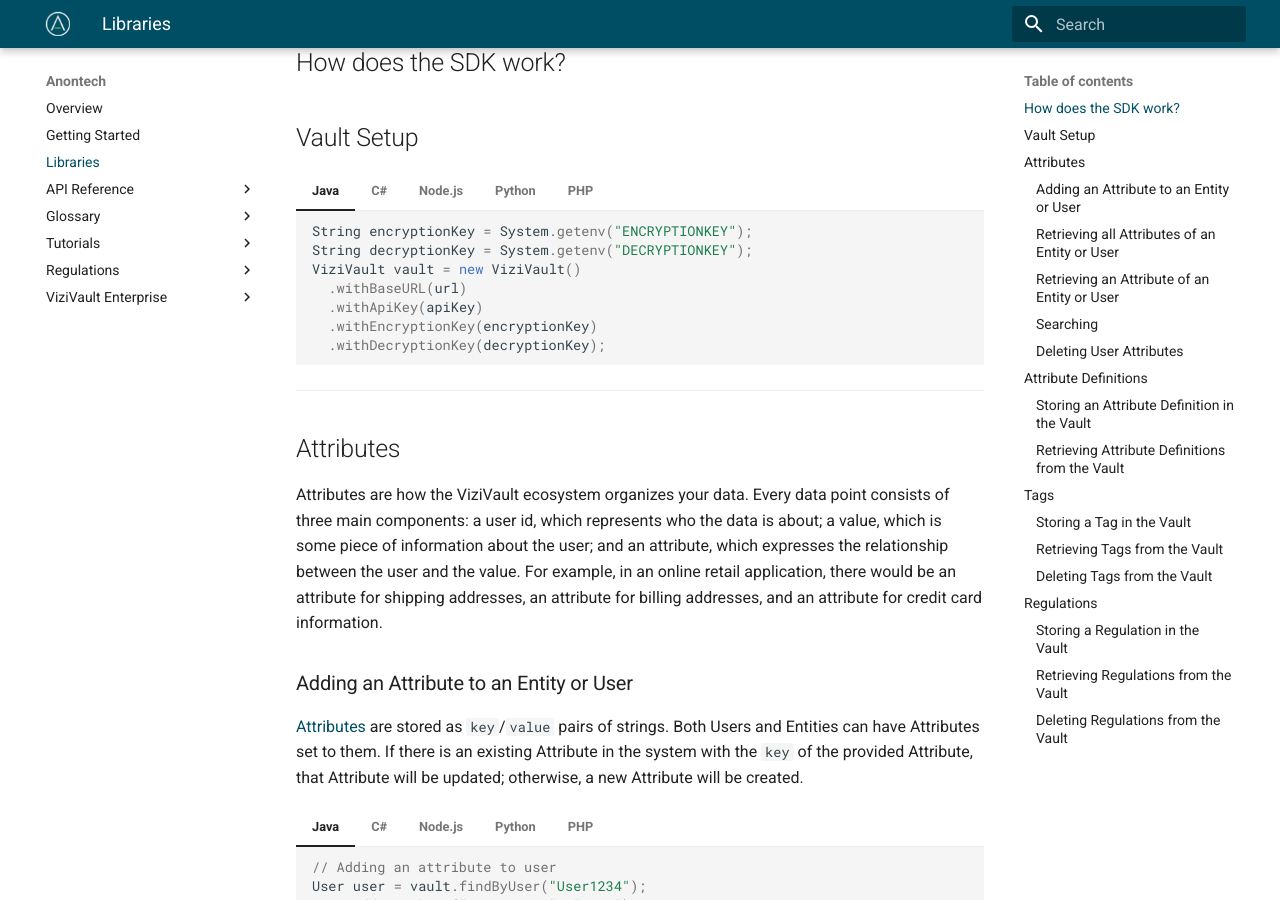
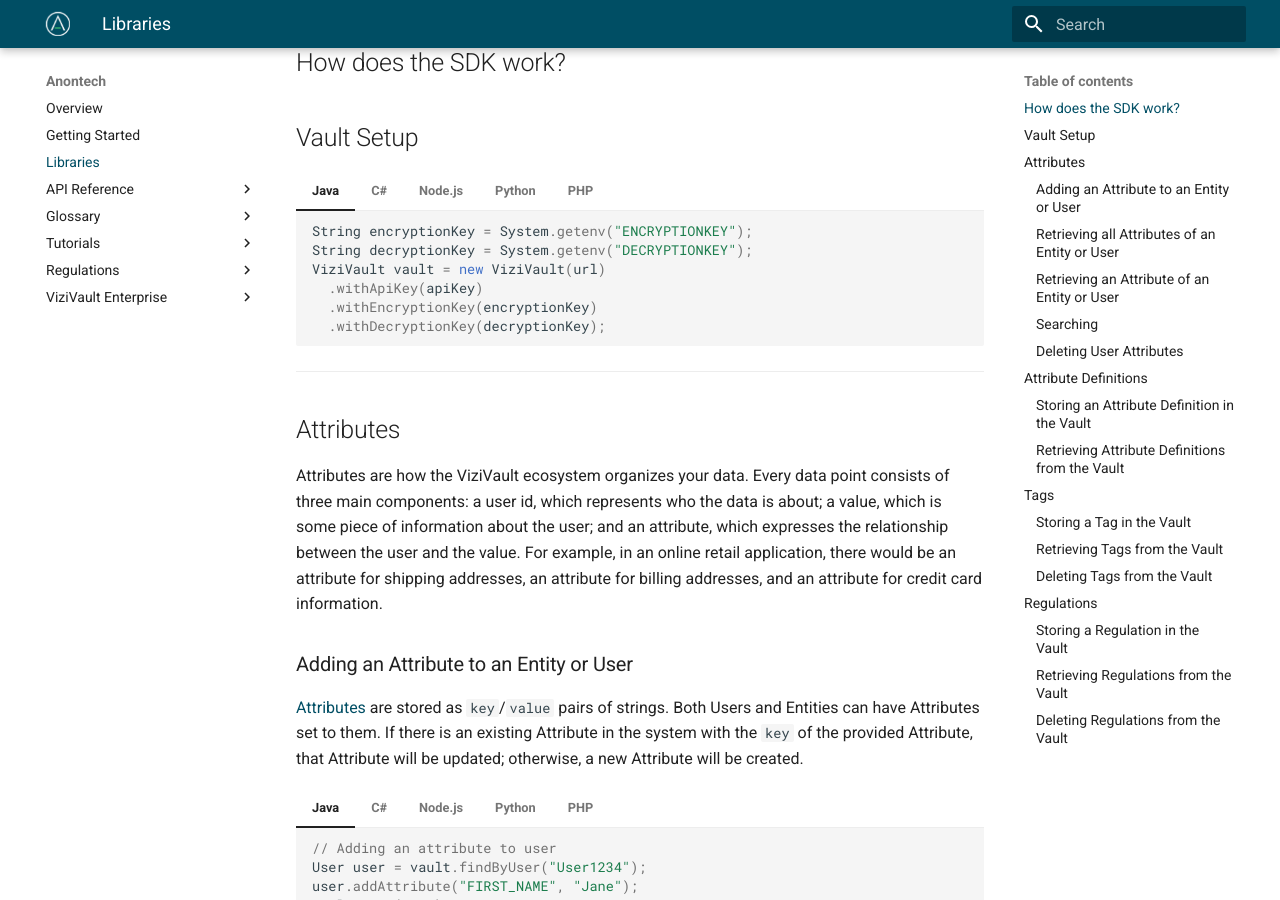
Before and after one commit to anontechnology/documentation, an MkDocs documentation site: the page built from docs/libraries.md, in a window 1280 px wide and 900 px high, scrolled down 511 px. Built offline with MkDocs 1.6.1 and Material for MkDocs 9.7.7, drawn with Linux system fonts in a browser that asks for light colours.

Commit message:
reflecting some fixes

````diff
--- a/docs/libraries.md
+++ b/docs/libraries.md
@@ -20,8 +20,7 @@
     ``` java
     String encryptionKey = System.getenv("ENCRYPTIONKEY");
     String decryptionKey = System.getenv("DECRYPTIONKEY");
-    ViziVault vault = new ViziVault()
-      .withBaseURL(url)
+    ViziVault vault = new ViziVault(url)
       .withApiKey(apiKey)
       .withEncryptionKey(encryptionKey)
       .withDecryptionKey(decryptionKey);
@@ -32,8 +31,7 @@
     ``` c#
     string encryptionKey = System.Environment.GetEnvironmentVariable("ENCRYPTIONKEY");
     string decryptionKey = System.Environment.GetEnvironmentVariable("DECRYPTIONKEY");
-    ViziVault vault = new ViziVault()
-      .WithBaseUrl(url)
+    ViziVault vault = new ViziVault(url)
       .WithApiKey(apiKey)
       .WithEncryptionKey(encryptionKey)
       .WithDecryptionKey(decryptionKey);
````
Also changed, not shown: other parts of docs/libraries.md (+2 -2 lines).
